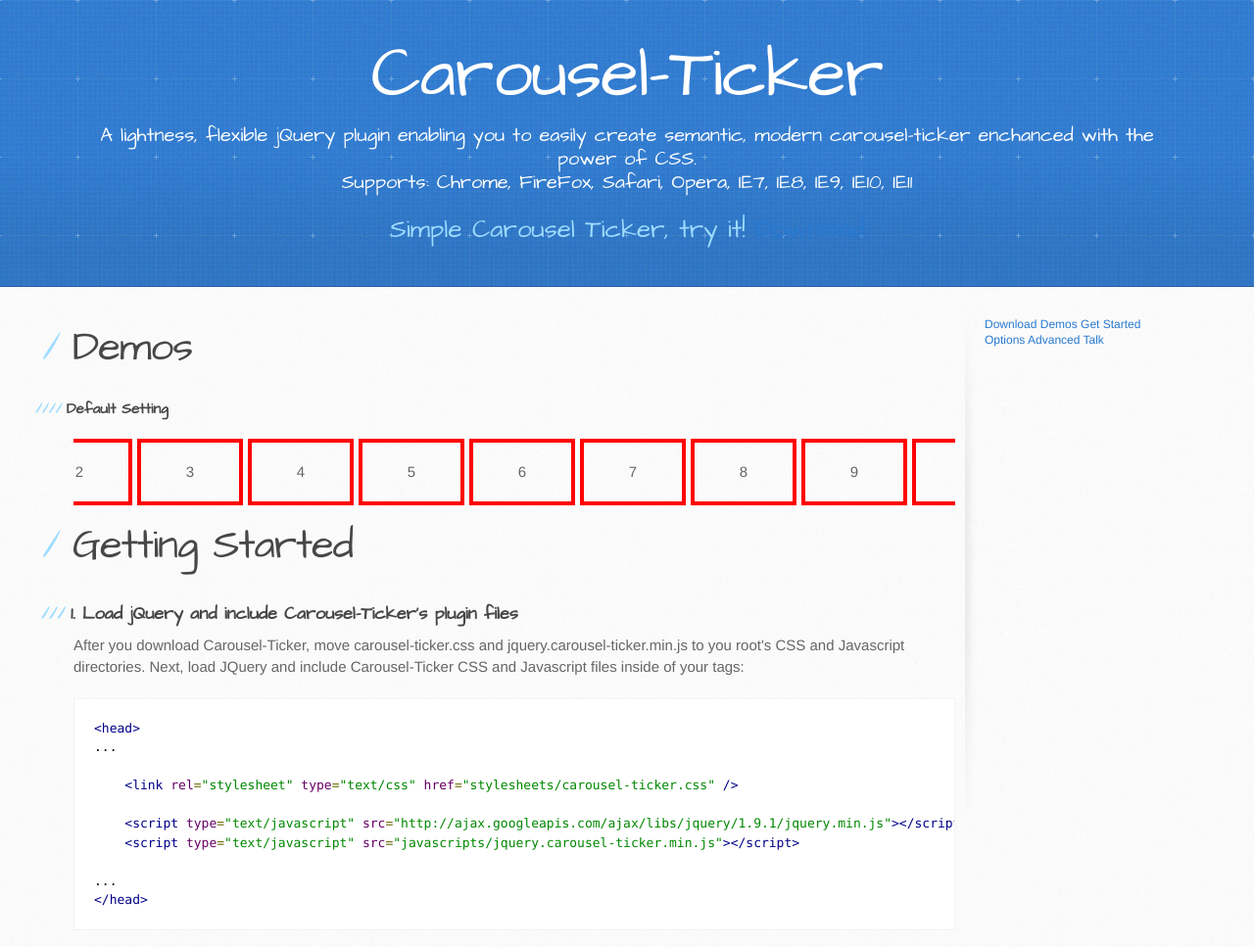
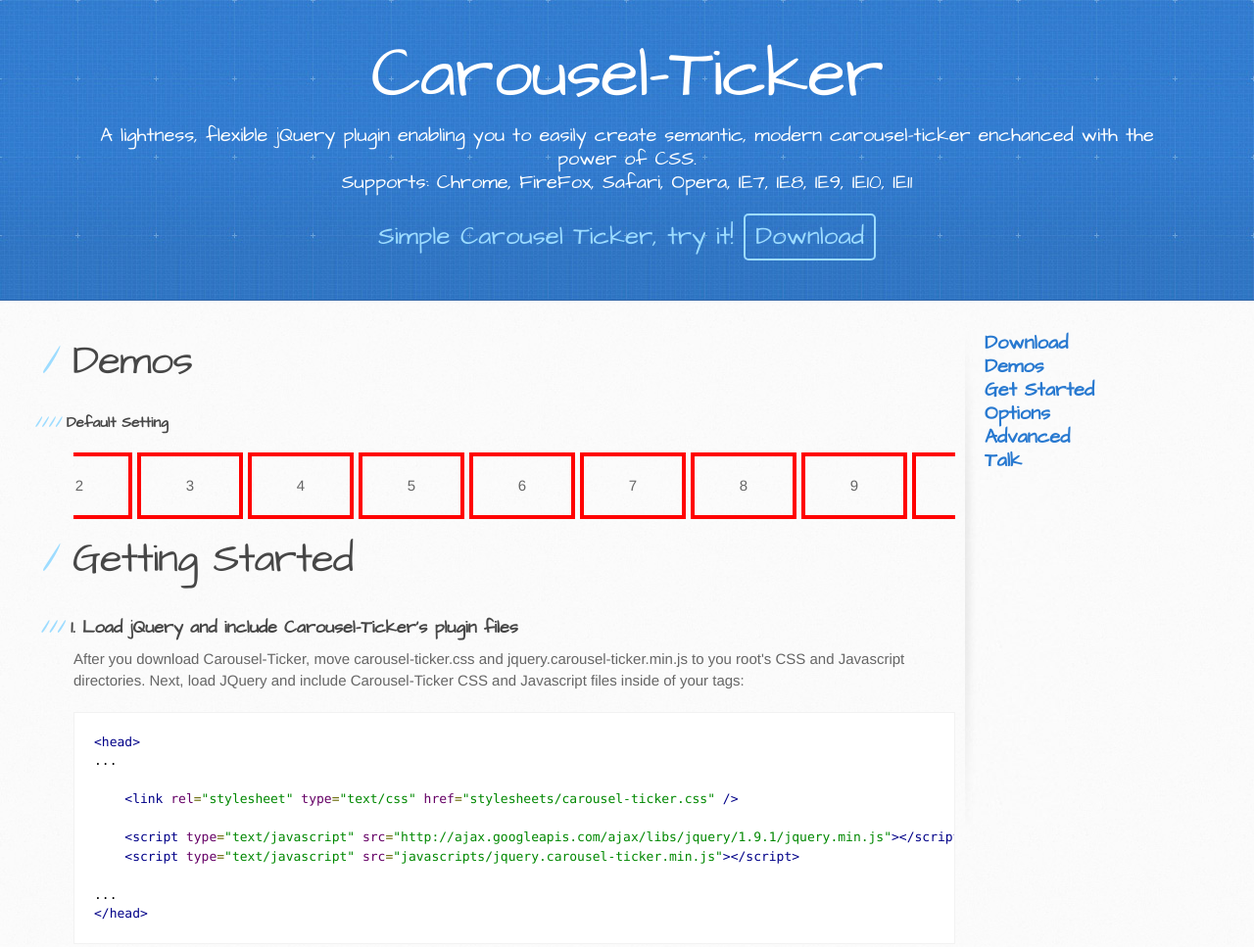
Before and after one commit to likeclever1/likeclever1.github.io, a plain HTML site: page index.html in a window 1280 px wide. Shown: the top 967 px of the page at 98% size. Drawn offline with nearby package versions, Linux system fonts and the light colour scheme.

Commit message:
add describe

```diff
--- a/index.html
+++ b/index.html
@@ -24,7 +24,7 @@
         <h1>Carousel-Ticker</h1>
         <p>A lightness, flexible jQuery plugin enabling you to easily create semantic, modern carousel-ticker enchanced with the power of CSS. <br>
             Supports: Chrome, FireFox, Safari, Opera, IE7, IE8, IE9, IE10, IE11</p>
-        <h2>Simple Carousel Ticker, try it! <a href="#" class="btn">Download</a></h2>
+        <h2>Simple Carousel Ticker, try it! <a href="/likeclever1/likeclever1.github.io/archive/master.zip" class="btn">Download</a></h2>
       </div>
     </header>
 
@@ -157,12 +157,12 @@
 
         <aside id="sidebar">
             <nav class="menu">
-                <a href="#">Download</a>
-                <a href="#">Demos</a>
-                <a href="#">Get Started</a>
-                <a href="#">Options</a>
-                <a href="#">Advanced</a>
-                <a href="#">Talk</a>
+                <a href="#download">Download</a>
+                <a href="#demos">Demos</a>
+                <a href="#get-started">Get Started</a>
+                <a href="#options">Options</a>
+                <a href="#advanced">Advanced</a>
+                <a href="#talk">Talk</a>
             </nav>
         </aside>
       </div>
--- a/stylesheets/stylesheet.css
+++ b/stylesheets/stylesheet.css
@@ -510,6 +510,14 @@
   font-weight: bold;
 }
 
+.menu a{
+    display: block;
+    font-size: 20px;
+    line-height: 1.2;
+    font-weight: bold;
+    font-family: 'Architects Daughter', 'Helvetica Neue', Helvetica, Arial, serif;
+}
+
 #downloads {
   margin-bottom: 40px;
 }
@@ -902,3 +910,19 @@
 .ta-center{
   text-align: center;
 }
+
+.btn{
+    display: inline-block;
+    color: #9DDCFF;
+    padding: 5px 10px;
+    border: 2px solid #9DDCFF;
+    border-radius: 5px;
+    -moz-transition: all .3s ease-out;
+    -webkit-transition: all .3s ease-out;
+    transition: all .3s ease-out;
+}
+
+.btn:hover{
+    color: #fff;
+    border-color: #fff;
+}
```
